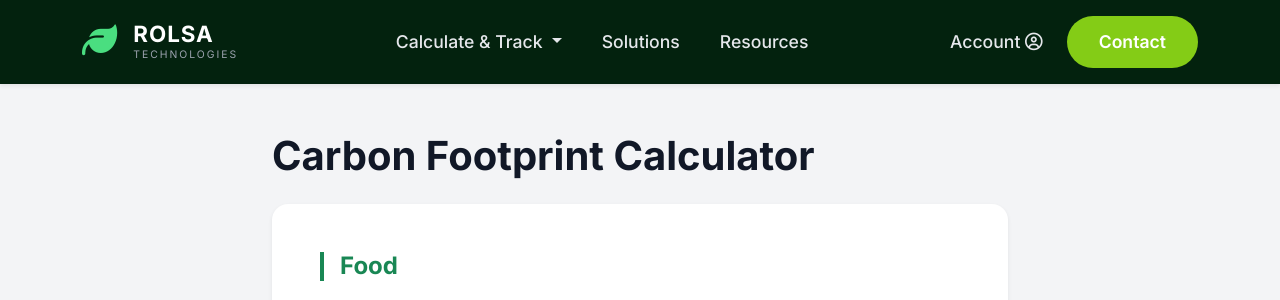
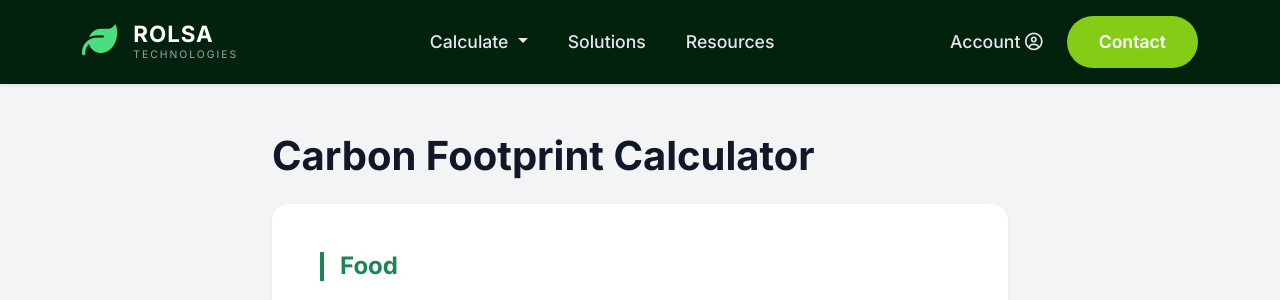
Before and after one commit to dividemysoul/Rolsa_Technologies, a Flask app: page /carbon-footprint in a window 1280 px wide. Shown: the top 300 px of the page. Run offline with Flask 3, Linux system fonts and the light colour scheme.

Commit message:
nav-bar and links update

```diff
--- a/app/templates/base.html
+++ b/app/templates/base.html
@@ -41,10 +41,11 @@
                     <li class="nav-item dropdown">
                         <a class="nav-link dropdown-toggle" href="#" id="calcDropdown" role="button"
                             data-bs-toggle="dropdown" aria-expanded="false">
-                            Calculate & Track
+                            Calculate
                         </a>
                         <ul class="dropdown-menu" aria-labelledby="calcDropdown">
-                            <li><a class="dropdown-item" href="/dashboard">Dashboard</a></li>
+                            <li><a class="dropdown-item" href="{{ url_for('energy_use') }}">Energy Use</a></li>
+                            <li><a class="dropdown-item" href="{{ url_for('carbon_footprint') }}">Carbon Footprint</a></li>
                         </ul>
                     </li>
                     <li class="nav-item">
```
